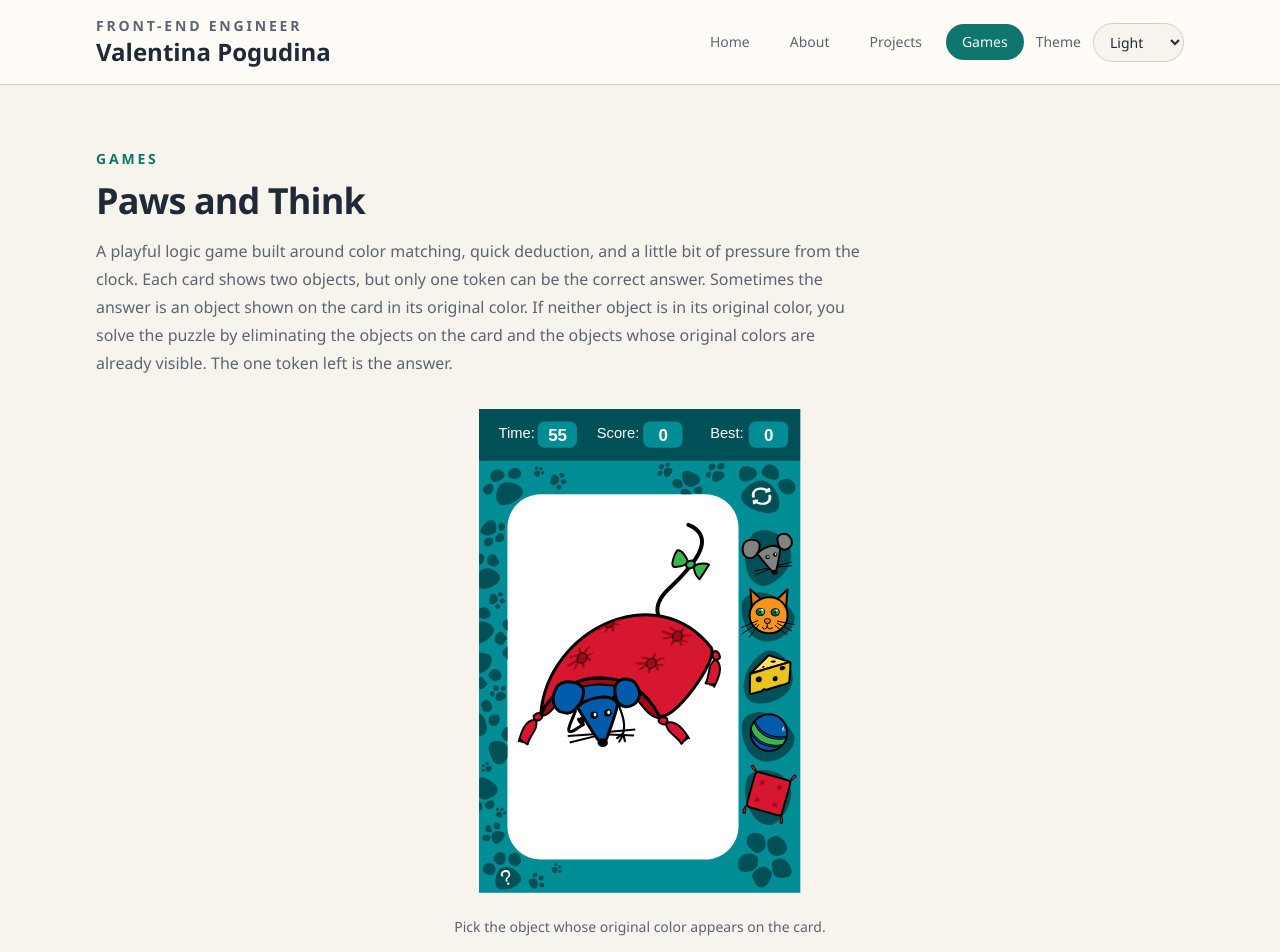
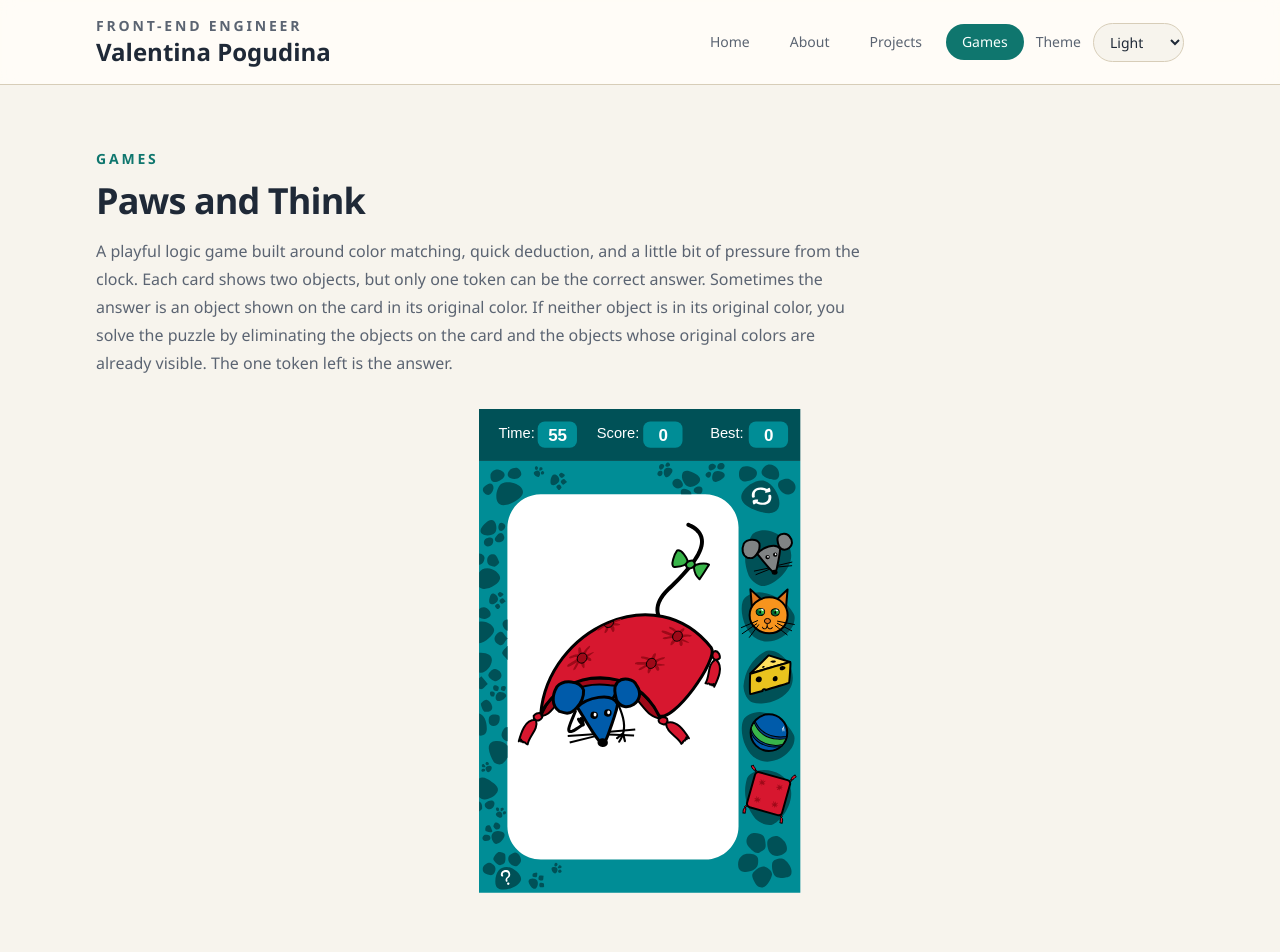
Before and after one commit to baabochka/pogudina-studio, a React (Vite) app: page /games in a window 1280 px wide. Shown: the top 952 px of the page. Built offline with nearby package versions, Linux system fonts and the light colour scheme.

Commit message:
cleaning up game page

```diff
--- a/src/features/games/paws_and_think/GameBoardRound.tsx
+++ b/src/features/games/paws_and_think/GameBoardRound.tsx
@@ -805,14 +805,6 @@ export function GameBoardRound() {
           />
         </div>
       </div>
-
-      {isRoundFinished || isInteractionOverlayOpen ? null : (
-        <div className="text-center text-sm text-muted-foreground">
-          {validationResult === "wrong"
-            ? "Follow the paw trail hint to the correct answer."
-            : "Pick the object whose original color appears on the card."}
-        </div>
-      )}
     </div>
   );
 }
```
